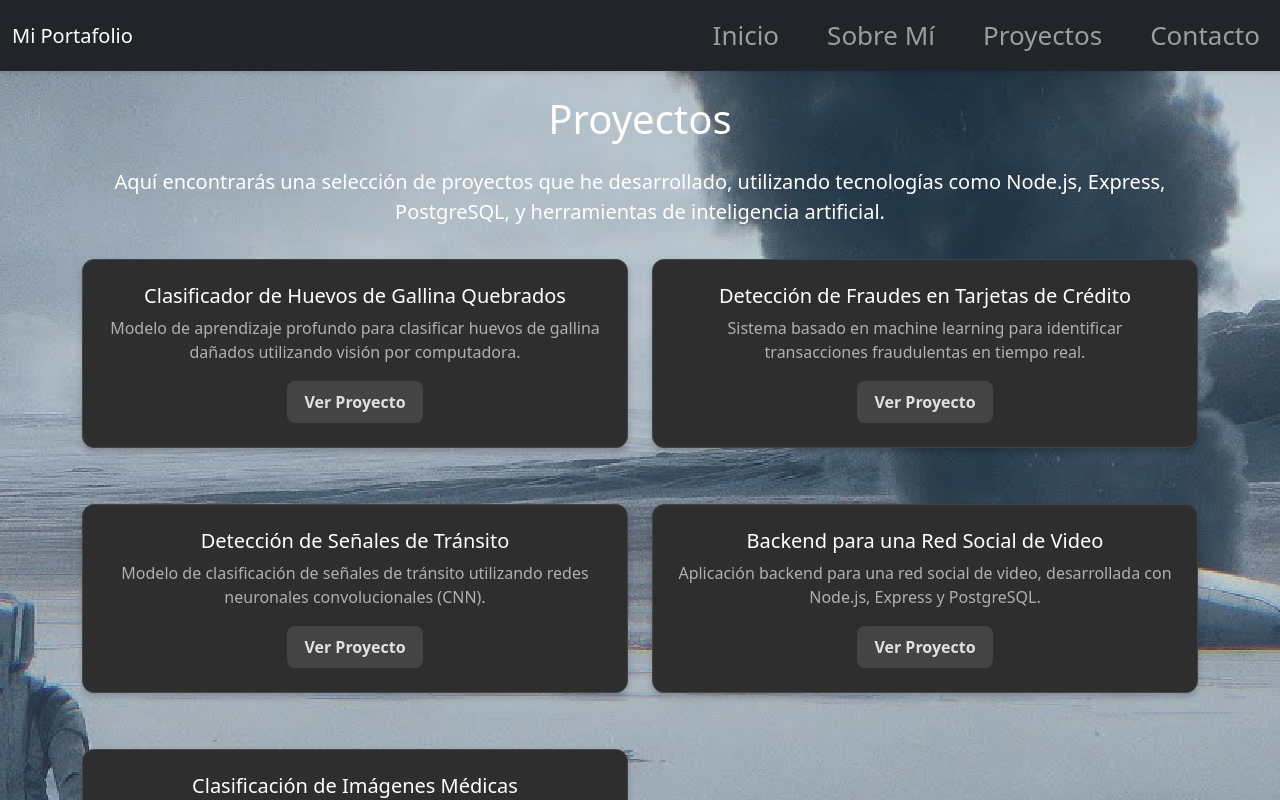
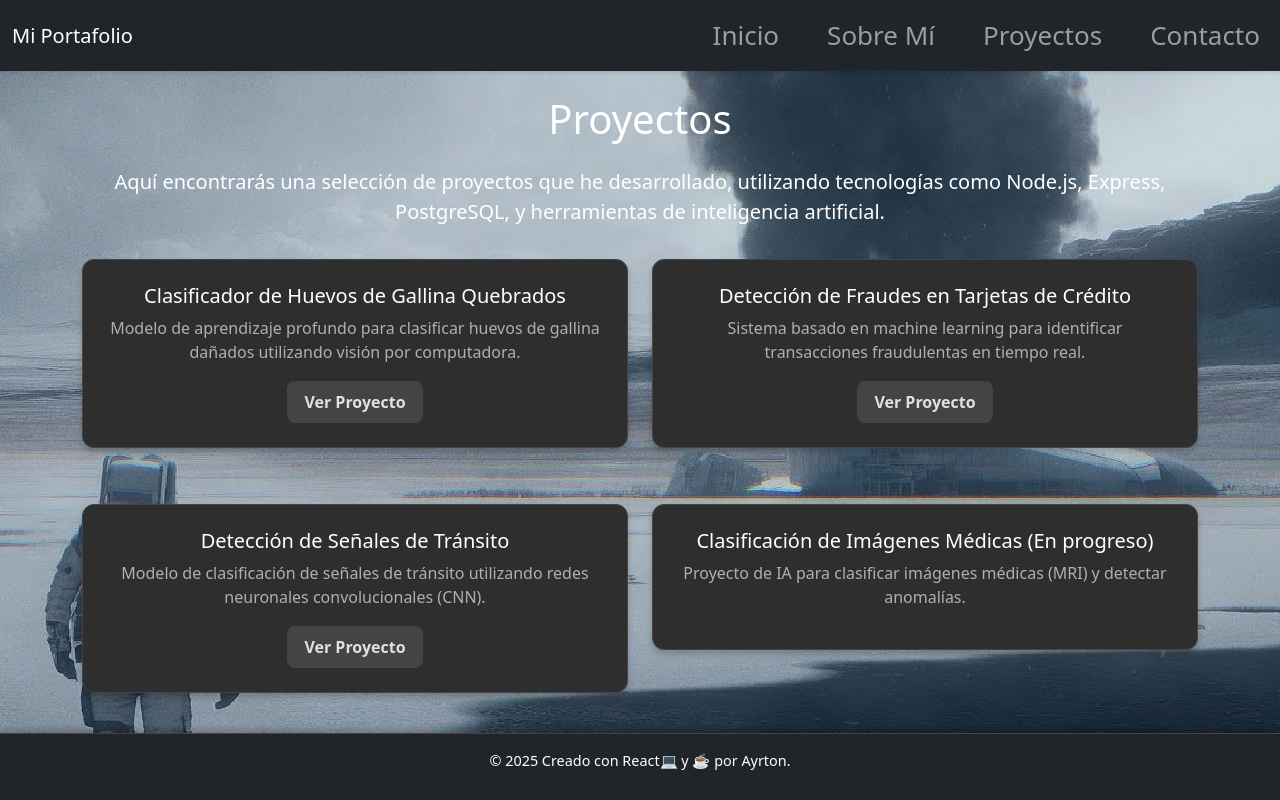
Before and after one commit to Ayrtonarc/port, a React (Create React App) app: page /projects in a window 1280 px wide. Shown: the top 800 px of the page. Built offline with nearby package versions, Linux system fonts and the light colour scheme.

Commit message:
actualizando cards

```diff
--- a/src/pages/Contact.js
+++ b/src/pages/Contact.js
@@ -7,7 +7,7 @@ const Contact = () => {
       title: 'Correo Electrónico',
       description: 'Envíame un correo para consultas o colaboraciones.',
       link: 'mailto:correo@ejemplo.com',
-      linkText: 'correo@ejemplo.com',
+      linkText: 'ayrtonarc@gmail.com',
       icon: 'bi-envelope', // Ícono de correo
     },
     {
@@ -26,14 +26,14 @@ const Contact = () => {
       linkText: 'LinkedIn',
       icon: 'bi-linkedin', // Ícono de LinkedIn
     },
-    {
-      id: 4,
-      title: 'Instagram',
-      description: 'Sígueme en Instagram para contenido personal y profesional.',
-      link: 'https://www.instagram.com/ayrton.super/',
-      linkText: 'Instagram',
-      icon: 'bi-instagram', // Ícono de Instagram
-    },
+    // {
+    //   id: 4,
+    //   title: 'Instagram',
+    //   description: 'Sígueme en Instagram para contenido personal y profesional.',
+    //   link: 'https://www.instagram.com/ayrton.super/',
+    //   linkText: 'Instagram',
+    //   icon: 'bi-instagram', // Ícono de Instagram
+    // },
     {
       id: 5,
       title: 'Medium',
--- a/src/pages/Projects.js
+++ b/src/pages/Projects.js
@@ -22,17 +22,17 @@ const Projects = () => {
       description: 'Modelo de clasificación de señales de tránsito utilizando redes neuronales convolucionales (CNN).',
       url: 'https://colab.research.google.com/drive/1z3fXWqwhhKVYUEGnFbrywEIokPxOucFl?usp=sharing'
     },
-    {
-      id: 4,
-      title: 'Backend para una Red Social de Video',
-      description: 'Aplicación backend para una red social de video, desarrollada con Node.js, Express y PostgreSQL.',
-      url: 'https://github.com/tuusuario/proyecto-inventarios'
-    },
+    // {
+    //   id: 4,
+    //   title: 'Backend para una Red Social de Video',
+    //   description: 'Aplicación backend para una red social de video, desarrollada con Node.js, Express y PostgreSQL.',
+    //   url: 'https://github.com/tuusuario/proyecto-inventarios'
+    // },
     {
       id: 5,
-      title: 'Clasificación de Imágenes Médicas',
+      title: 'Clasificación de Imágenes Médicas (En progreso)',
       description: 'Proyecto de IA para clasificar imágenes médicas (MRI) y detectar anomalías.',
-      url: 'https://colab.research.google.com/drive/1Rf2tYcdXEOAkMZA-PZ8eL40jFOctSfhv?usp=sharing#scrollTo=K2q7uDw5tOTA'
+      url: ''
     },
   ];
 
```
